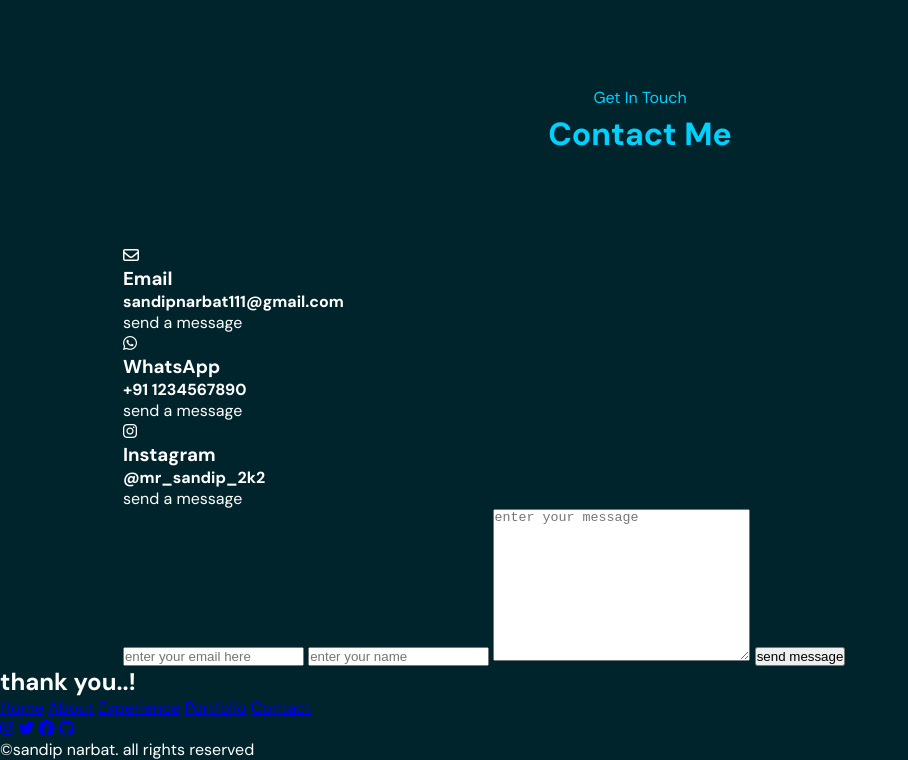
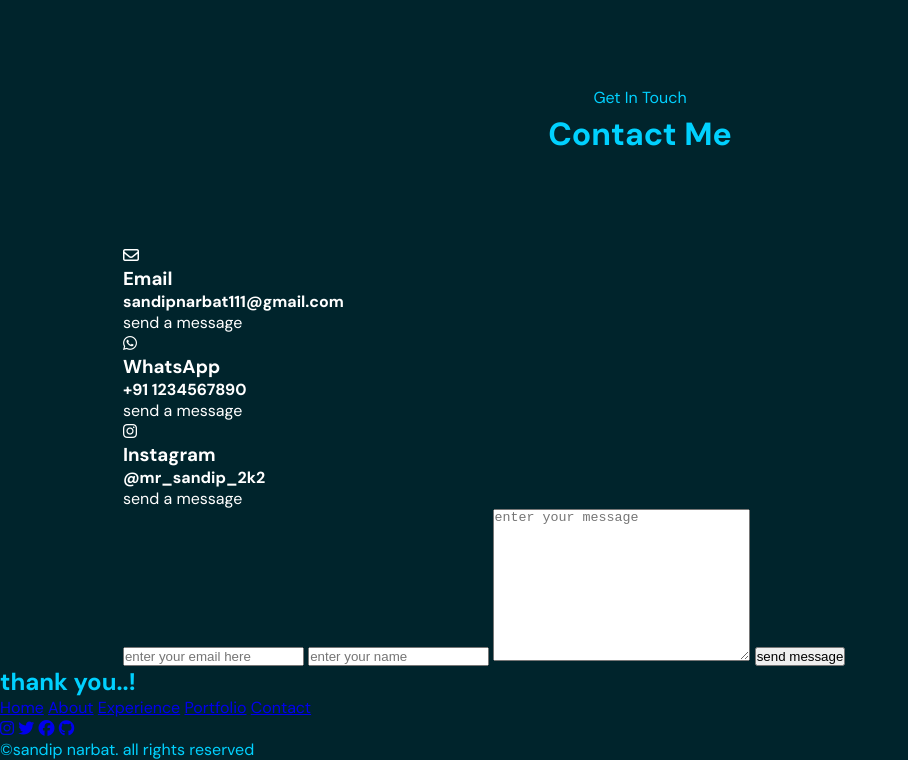
Before and after one commit to SandipNarbat/New-Portfolio-website, a plain HTML site: page index.html in a window 1280 px wide. Shown: the part 3777-4537 px from the top of the page, without its empty margins (0-908 px from the left). Drawn offline with Linux system fonts and the light colour scheme; a web font is replaced by a local one.

Commit message:
Update style.css

```diff
--- a/style.css
+++ b/style.css
@@ -352,3 +352,7 @@ body {
   color: var(--secondary-color);
   text-align: center;
 }
+
+
+.footer{
+  color: var(--secondary-color);
```
